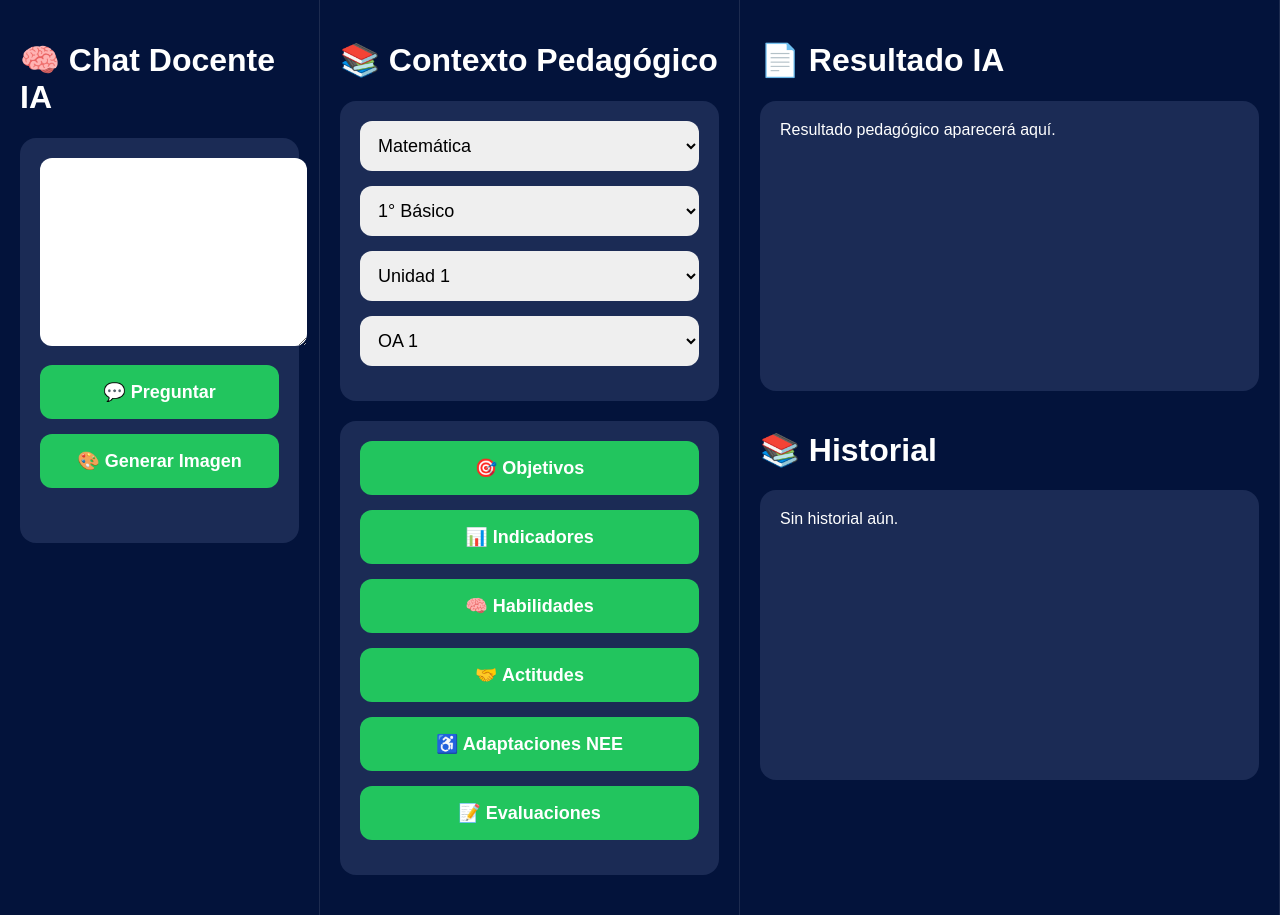
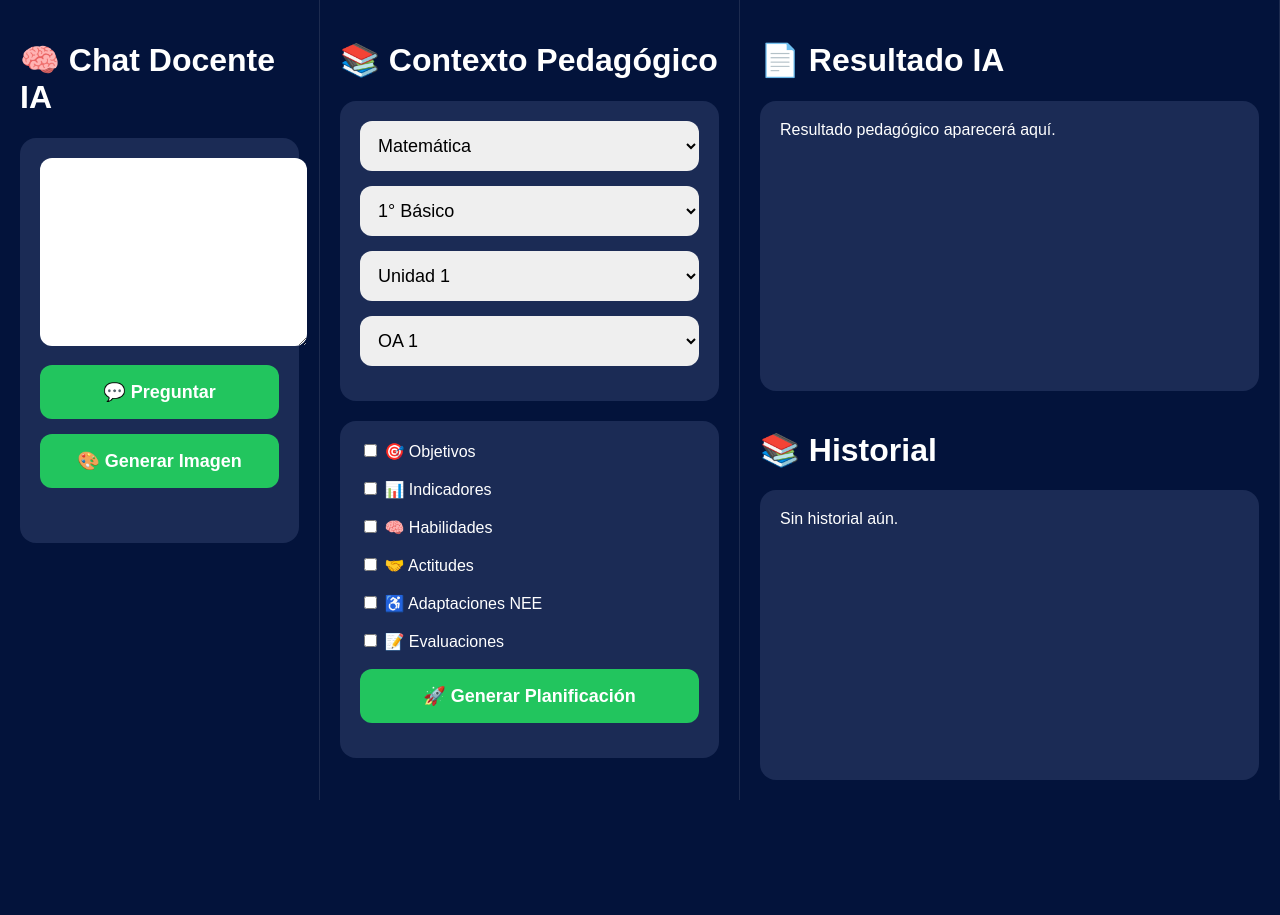
Before and after one commit to Arnaldo-hub/copiloto-docente, a plain HTML site: page templates/app2.html in a window 1280 px wide. After the commit the page ends 800 px from the top, so only its background shows below. Drawn offline with Linux system fonts and the light colour scheme.

Commit message:
Update app2.html

```diff
--- a/templates/app2.html
+++ b/templates/app2.html
@@ -215,28 +215,70 @@ img{
 
         <div class="card">
 
-            <button onclick="generarPedagogia('objetivos')">
+           <label>
+<input
+type="checkbox"
+id="check_objetivos">
+
 🎯 Objetivos
-            </button>
+</label>
 
-            <button onclick="generarPedagogia('indicadores')">
+<br><br>
+
+<label>
+<input
+type="checkbox"
+id="check_indicadores">
+
 📊 Indicadores
-            </button>
+</label>
 
-            <button onclick="generarPedagogia('habilidades')">
+<br><br>
+
+<label>
+<input
+type="checkbox"
+id="check_habilidades">
+
 🧠 Habilidades
-            </button>
+</label>
 
-            <button onclick="generarPedagogia('actitudes')">
+<br><br>
+
+<label>
+<input
+type="checkbox"
+id="check_actitudes">
+
 🤝 Actitudes
-            </button>
+</label>
 
-            <button onclick="generarPedagogia('nee')">
+<br><br>
+
+<label>
+<input
+type="checkbox"
+id="check_nee">
+
 ♿ Adaptaciones NEE
-            </button>
+</label>
 
-            <button onclick="generarPedagogia('evaluacion')">
+<br><br>
+
+<label>
+<input
+type="checkbox"
+id="check_evaluacion">
+
 📝 Evaluaciones
+</label>
+
+<br><br>
+
+<button onclick="generarPlanificacion()">
+
+🚀 Generar Planificación
+
 </button>
 
         </div>
```
Lines whose indentation alone changed are shown as unchanged.
